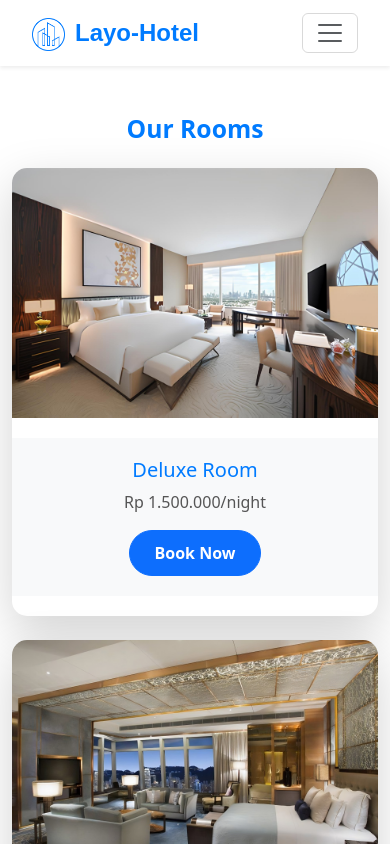
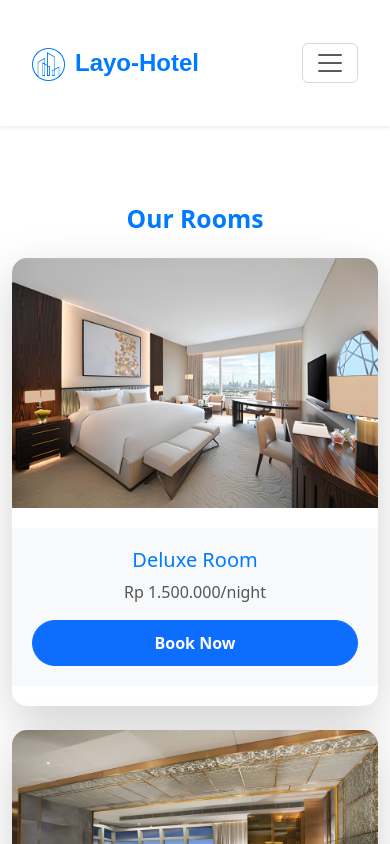
Before and after one commit to nbyl26/layo-hotel, a React (Vite) app: page /rooms in a window 390 px wide. Shown: the top 844 px of the page. Built offline with nearby package versions, Linux system fonts and the light colour scheme.

Commit message:
Improve Contact Page

```diff
--- a/src/pages/Contact.jsx
+++ b/src/pages/Contact.jsx
@@ -1,4 +1,5 @@
 import React, { useEffect, useState, useRef } from "react";
+import "../styles/contact.css";
 
 const Contact = () => {
   const [fadeIn, setFadeIn] = useState(false);
--- /dev/null
+++ b/src/styles/contact.css
@@ -0,0 +1,58 @@
+@media (max-width: 992px) {
+    .d-flex {
+      flex-direction: column; /* Stack items vertically */
+      align-items: center;
+    }
+
+    .map-container, .form-container {
+      margin: 0 0 20px 0; /* Reset margin for stacked layout */
+      height: auto; /* Adjust height to content */
+      width: 100%; /* Full width */
+    }
+
+    .map-container iframe {
+      height: 300px; /* Fixed height for small screens */
+    }
+
+    .btn {
+      width: 100%; /* Full-width button for smaller screens */
+    }
+  }
+
+  @media (max-width: 768px) {
+    h2 {
+      font-size: 2rem; /* Smaller font for smaller devices */
+    }
+
+    .form-label {
+      font-size: 1rem; /* Adjust label size */
+    }
+
+    input, textarea {
+      font-size: 1rem; /* Adjust input and textarea size */
+      padding: 10px; /* Reduce padding for compact view */
+    }
+
+    .btn {
+      font-size: 1rem; /* Adjust button font size */
+      padding: 10px; /* Adjust padding */
+    }
+  }
+
+  @media (max-width: 576px) {
+    .container {
+      padding: 30px 10px; /* Compact padding for small devices */
+    }
+
+    h2 {
+      font-size: 1.75rem; /* Further reduce title size */
+    }
+
+    .map-container iframe {
+      height: 250px; /* Adjust map height */
+    }
+
+    .btn {
+      padding: 8px 20px; /* Compact button */
+    }
+  }
```
